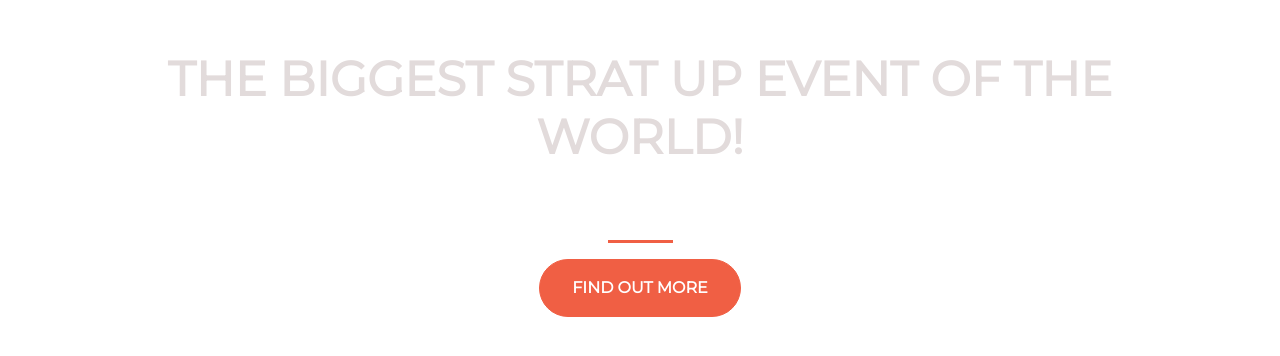
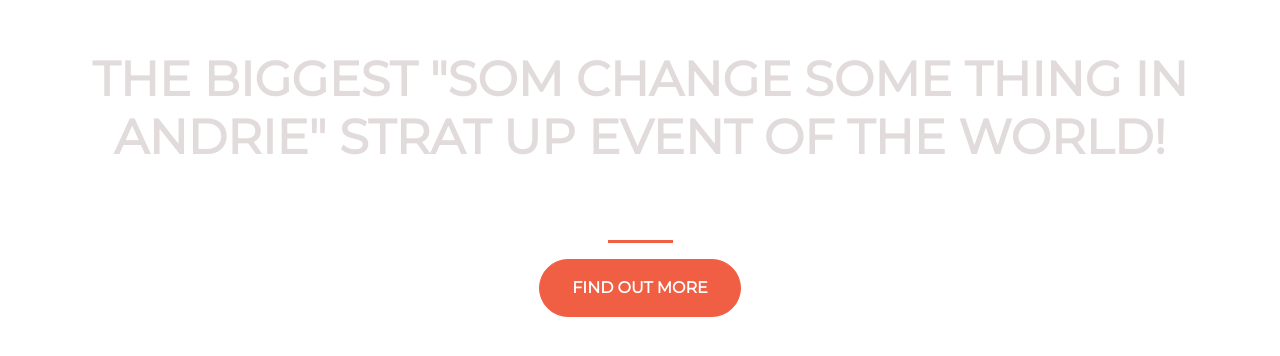
Before and after one commit to somc2010/background-gernetor, a plain HTML site: page index.html in a window 1280 px wide. Shown: the part 216-572 px from the top of the page. Drawn offline with nearby package versions, Linux system fonts and the light colour scheme.

Commit message:
som done

```diff
--- a/index.html
+++ b/index.html
@@ -20,7 +20,7 @@
     <div class="container d-flex align-items-center h-100 ">
       <div class="row">
       <header class="text-center col-12">
-        <h1 class="text-uppercase"><strong>The Biggest strat up event of the world!</strong></h1>
+        <h1 class="text-uppercase"><strong>The Biggest "Som change some thing in andrie" strat up event of the world!</strong></h1>
        </header>
        <div class="buffer col-12"></div>
        <section class="text-center col-12">
```
